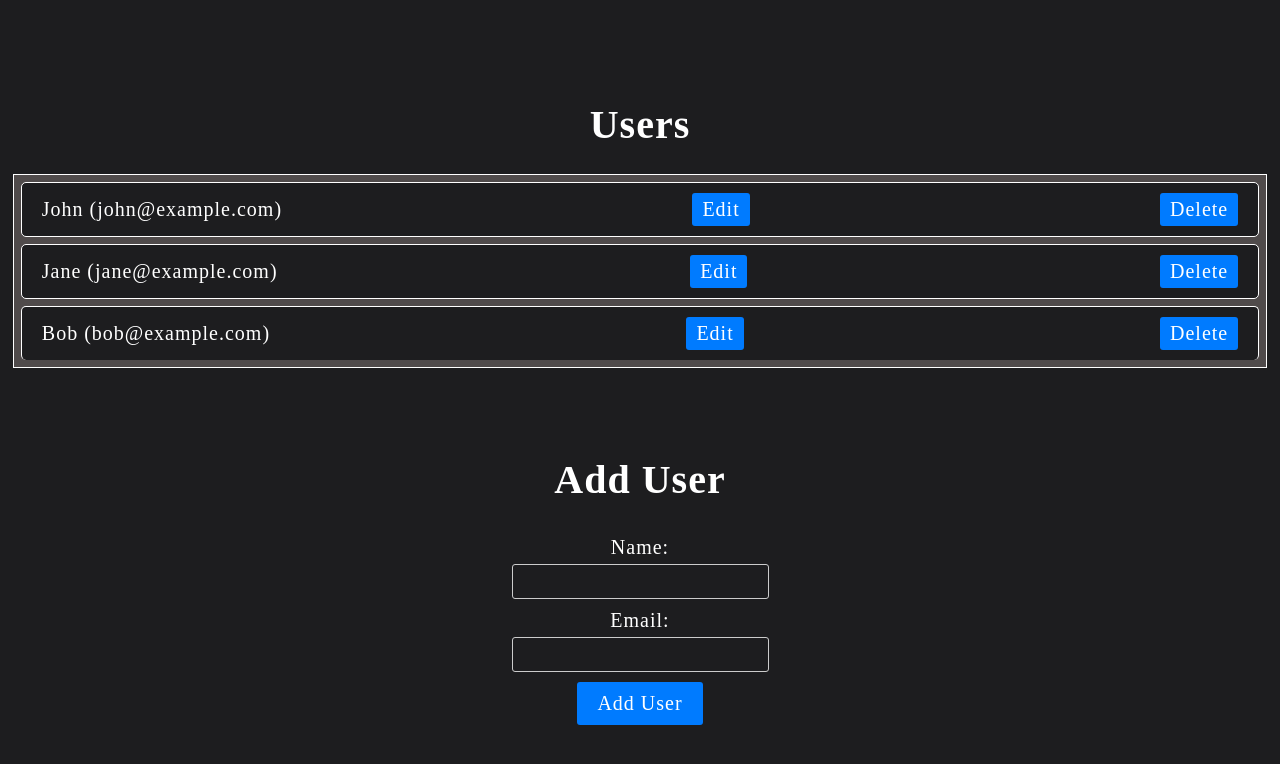
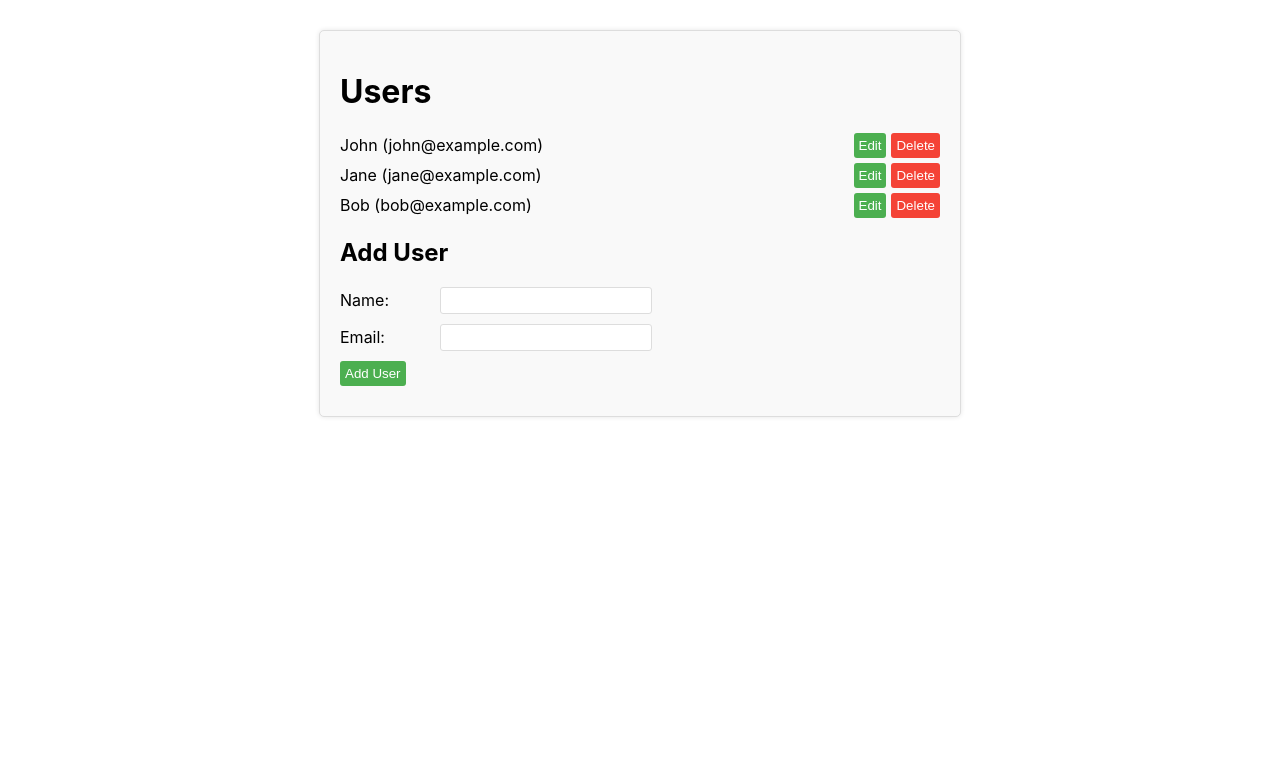
Before and after one commit to iamSaulZapata/react-crud-app-23, a React (Create React App) app: page / in a window 1280 px wide. Shown: the top 764 px of the page. Built offline with nearby package versions, Linux system fonts and the light colour scheme.

Commit message:
Added styling to "edit and delete" buttons.

```diff
--- a/src/App.css
+++ b/src/App.css
@@ -1,90 +1,78 @@
-* {
-	font-family: serif;
-	font-size: 20px;
-	letter-spacing: 1px;
-	background-color: #1d1d1f;
-	color: white;
+.top-div {
+	margin: 30px auto;
+	max-width: 600px;
+	padding: 20px;
+	background-color: #f9f9f9;
+	border: 1px solid #ddd;
+	border-radius: 5px;
+	box-shadow: 0 0 5px rgba(0, 0, 0, 0.1);
 }
 
-h1,
-h2 {
-	font-size: 40px;
-	font-weight: bold;
-	margin-top: 7%;
-	text-align: center;
+.last-div label {
+	display: inline-block;
+	width: 100px;
 }
 
-.top-div {
-	padding: 1%;
-}
-
-.last-div {
-	align-items: center;
+.last-div input {
+	padding: 5px;
+	width: 200px;
+	border: 1px solid #ddd;
+	border-radius: 3px;
 }
 
 ul {
-	list-style-type: none;
-	padding: 1%;
-	border: 0.5px solid white;
-	background-color: #504b4b;
-
 	list-style: none;
-	margin: 0;
 	padding: 0;
 }
 
 li {
-	border: 0.5px solid white;
-	text-align: left;
-
 	display: flex;
+	justify-content: space-between;
 	align-items: center;
-	justify-content: space-between;
-	margin: 7px;
-	border-radius: 5px;
-
-	padding: 10px 20px;
-	column-gap: 10px;
-}
-
-li:last-child {
-	border-bottom: none;
-}
-
-label {
-	display: block;
 	margin-bottom: 5px;
 }
 
-input {
+li span {
+	margin-bottom: 5px;
+}
+
+li button {
+	margin-left: 30px;
+}
+
+/* This aligns the buttons to be next to eachother in an "li (list item)" */
+.edit-button {
+	margin-right: -25px;
+	margin-inline-start: auto;
+}
+
+.last-div {
+	display: flex;
+	flex-direction: row;
 	margin-bottom: 10px;
+	align-items: center;
+}
+
+.delete-button {
+	background-color: #f44336;
+	color: white;
+	border: none;
 	padding: 5px;
 	border-radius: 3px;
-	border: 1px solid #ccc;
-	cursor: pointer;
+}
+
+.delete-button:hover {
+	background-color: #ff6666;
 }
 
 button {
-	padding: 10px 20px;
-	background-color: #007bff;
-	color: #fff;
+	background-color: #4caf50;
+	color: white;
+	border: none;
+	padding: 5px;
 	border-radius: 3px;
-	border: none;
-	cursor: pointer;
 }
 
 button:hover {
-	background-color: #0062cc;
+	background-color: #80d692;
 }
-
-li button {
-	padding: 5px 10px;
-
-	/* display: flex; */
-	/* align-items: center; */
-	/* justify-content: space-between; */
-}
-
-.last-div {
-	text-align: center;
-}
--- a/src/App.js
+++ b/src/App.js
@@ -2,22 +2,17 @@ import React, { useState, useEffect } from "react";
 import "./App.css";
 
 function App() {
-	const [users, setUsers] = useState([
+	const [users, setUsers] = useState(
+		JSON.parse(localStorage.getItem("users")) || [
 			{ id: 1, name: "John", email: "john@example.com" },
 			{ id: 2, name: "Jane", email: "jane@example.com" },
 			{ id: 3, name: "Bob", email: "bob@example.com" },
-	]);
+		]
+	);
 
 	const [selectedUser, setSelectedUser] = useState(null);
 	const [name, setName] = useState("");
 	const [email, setEmail] = useState("");
-
-	useEffect(() => {
-		const savedUsers = localStorage.getItem("users");
-		if (savedUsers) {
-			setUsers(JSON.parse(savedUsers));
-		}
-	}, []);
 
 	useEffect(() => {
 		localStorage.setItem("users", JSON.stringify(users));
@@ -56,12 +51,16 @@ function App() {
 	return (
 		<div className="top-div">
 			<h1>Users</h1>
+			{
 				<ul>
-				{/* <label>Name Edit Delete</label> */}
 					{users.map((user) => (
 						<li key={user.id}>
 							{user.name} ({user.email}){" "}
-						<button onClick={() => handleEditUser(user.id)}>Edit</button>{" "}
+							<button
+								className="edit-button"
+								onClick={() => handleEditUser(user.id)}>
+								Edit
+							</button>{" "}
 							<button
 								className="delete-button"
 								onClick={() => handleDeleteUser(user.id)}>
@@ -70,6 +69,8 @@ function App() {
 						</li>
 					))}
 				</ul>
+			}
+
 			<h2>{selectedUser ? "Edit User" : "Add User"}</h2>
 			<div className="last-div">
 				<label>Name:</label>
```
Lines whose indentation alone changed are shown as unchanged.
